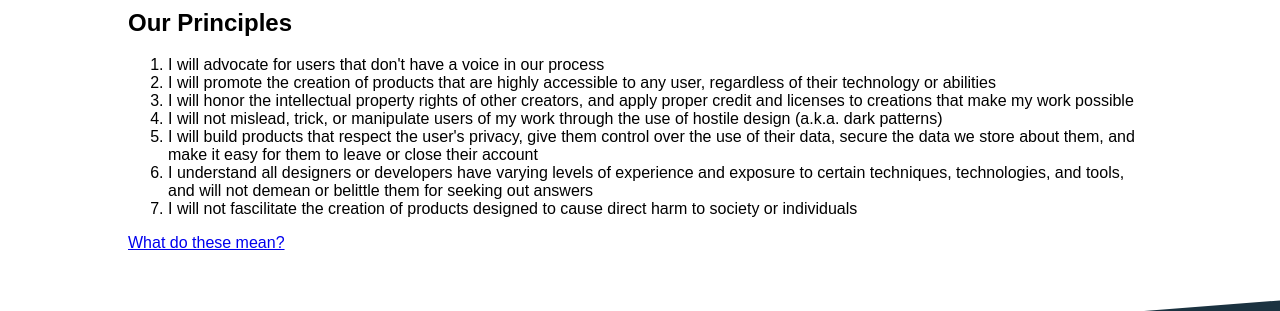
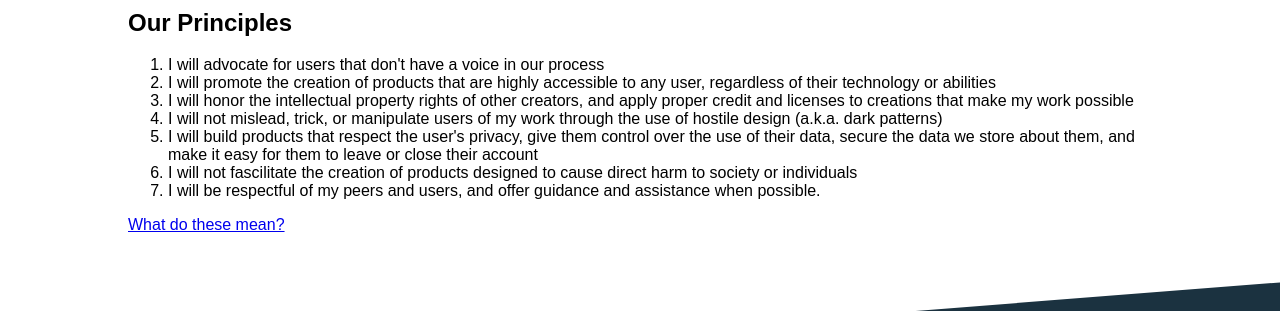
Before and after one commit to DrunkenUX/web-ethics-commitment, an Eleventy site: page src/codes.md in a window 1280 px wide. Shown: the part 941-1252 px from the top of the page. Built offline with nearby package versions, Linux system fonts and the light colour scheme; Eleventy itself is replaced by a stand-in of ours; files that its build step writes are made by us from their sources; what eleventy-plugin-sass would draw is missing.

Commit message:
Update principle 6, swap placement with 7

```diff
--- a/src/codes.md
+++ b/src/codes.md
@@ -24,8 +24,8 @@
 3. I will honor the intellectual property rights of other creators, and apply proper credit and licenses to creations that make my work possible
 4. I will not mislead, trick, or manipulate users of my work through the use of hostile design (a.k.a. dark patterns)
 5. I will build products that respect the user's privacy, give them control over the use of their data, secure the data we store about them, and make it easy for them to leave or close their account
-6. I understand all designers or developers have varying levels of experience and exposure to certain techniques, technologies, and tools, and will not demean or belittle them for seeking out answers
-7. I will not fascilitate the creation of products designed to cause direct harm to society or individuals
+6. I will not fascilitate the creation of products designed to cause direct harm to society or individuals
+7. I will be respectful of my peers and users, and offer guidance and assistance when possible.
 
 [What do these mean?](#)
 </section>
```
